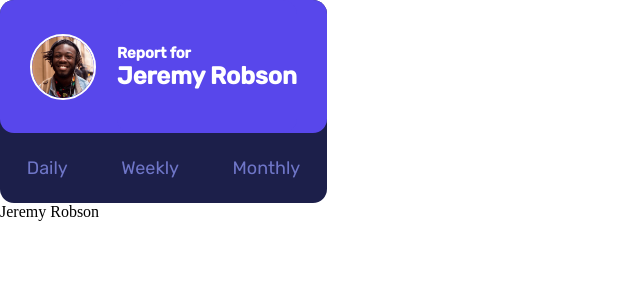
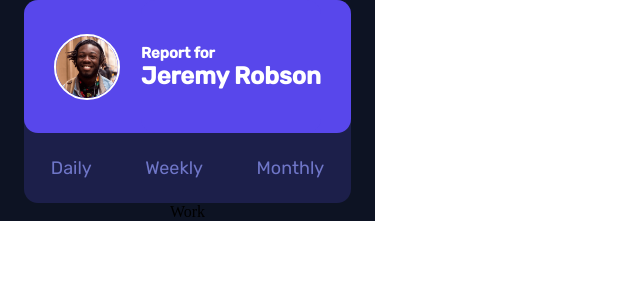
Before and after one commit to evgiur/time-tracker, a React (Create React App) app: page / in a window 1280 px wide. Shown: the top 300 px of the page, without its empty margins (0-640 px from the left). Built offline with nearby package versions, Linux system fonts and the light colour scheme.

Commit message:
scss-edited

```diff
--- a/src/App.js
+++ b/src/App.js
@@ -1,13 +1,13 @@
-import Maincart from "./components/Maincart";
-import Dashboadrcart from "./components/Dashboardcart";
+import Maincard from "./components/Maincard";
+import Dashboadrcard from "./components/Dashboardcard";
 import './scss/app.scss';
 
 export default function App() {
   return (
     <div className="App">
       <body className="body">
-        <Maincart />
-        <Dashboadrcart />
+        <Maincard />
+        <Dashboadrcard />
       </body>
     </div>
   );
--- /dev/null
+++ b/src/components/Dashboardcard.jsx
@@ -0,0 +1,13 @@
+import React from 'react';
+import '../scss/app.scss';
+
+
+export default function Dashboardcard() {
+  return (
+    <div className='dashboard-card'>
+      <div className='period'>
+        Work
+      </div>
+    </div>
+  )
+}
--- a/src/components/Dashboardcart.jsx
+++ /dev/null
@@ -1,9 +0,0 @@
-import React from 'react';
-import '../scss/app-copy.scss';
-
-
-export default function Dashboardcart() {
-  return (
-    <div className='body'>Jeremy Robson</div>
-  )
-}
--- a/src/components/Maincart.jsx
+++ b/src/components/Maincard.jsx
@@ -1,10 +1,10 @@
 import React from 'react';
-import '../scss/app-copy.scss';
+import '../scss/app.scss';
 import avatar from '../assets/images/image-jeremy.png';
 
-export default function Maincart() {
+export default function Maincard() {
   return (
-    <div className='main-cart'>
+    <div className='main-card'>
         <div className='image-container'>
           <img src={avatar} alt="jeremy"></img>
 
--- a/src/scss/app-copy.scss
+++ /dev/null
@@ -1,82 +0,0 @@
-@import "./variables";
-
-// Селектор применяется ко всем элементам
-* {
-    border: 0; // Граница
-    padding: 0; // Внутренние отступы
-    margin: 0; // Внешние отступы
-    box-sizing: border-box; //Ширина и высота элемента включают границы и отступы
-}
-
-.main-cart {
-
-    display: flex;
-    flex-wrap: wrap;
-    width: 327px;
-    height: 203px;
-    flex-direction: row;
-
-    align-items: flex-start;
-    border-radius: 14px;
-    background-color: $darkBlue;
-
-    font-family: $rubik;
-    color: white;
-
-
-    .image-container {
-        display: flex;
-        flex: 1;
-        justify-content: center;
-        flex-direction: row;
-        align-items: center;
-        background-color: $blue;
-        border-radius: 14px;
-        height: 133px;
-        gap: 21px;
-
-        img {
-
-            border: 2px solid white;
-            border-radius: 50%;
-            width: 66px;
-            height: 66px;
-        }
-
-        header {
-            display: flex;
-            height: 100%;
-            flex-direction: column;
-            justify-content: center;
-            background-color: $blue;
-            border-radius: 14px;
-            font-size: 24px;
-            h1 {
-                font-size: 15px;
-            }
-
-            h2 {
-                font-size: 24px;
-            }
-        }
-
-    }
-
-    .buttons {
-        width: 100%;
-        display: flex;
-        justify-content: space-around;
-        align-items: center;
-        button {
-            background-color: $darkBlue;
-            font-family: $rubik;
-            color: $desaturatedBlue;
-            font-size: 18px;
-            cursor: pointer;
-            &:hover {
-                color: white;
-            }
-        }
-    }
-
-}
--- a/src/scss/app.scss
+++ b/src/scss/app.scss
@@ -1,38 +1,59 @@
 @import "./variables";
 
+// Селектор применяется ко всем элементам
 * {
-    margin: 0;
-    padding: 0;
-    box-sizing: border-box;
+    border: 0; // Граница
+    padding: 0; // Внутренние отступы
+    margin: 0; // Внешние отступы
+    box-sizing: border-box; //Ширина и высота элемента включают границы и отступы
 }
 
 .body {
-
-    background-color: $white
+    display: flex;
+    align-items: center;
+    flex-direction: column;
+    width: 375px;
+    background-color: $background;
 }
 
-.main-cart-background {
+.main-card {
+    display: flex;
+    flex-wrap: wrap;
+    width: 327px;
+    height: 203px;
+    flex-direction: row;
+    align-items: flex-start;
+    border-radius: 14px;
+    background-color: $darkBlue;
     font-family: $rubik;
     color: white;
-    position: absolute;
-    z-index: 2;
 
     .image-container {
         display: flex;
+        flex: 1;
         justify-content: center;
+        flex-direction: row;
         align-items: center;
+        background-color: $blue;
+        border-radius: 14px;
+        height: 133px;
+        gap: 21px;
 
         img {
-          min-width: 66px;
-          min-height: 66px;
-          width: 50%;  // Адаптивная ширина, изображение будет увеличиваться при изменении масштаба страницы
-          height: auto;  // Высота будет автоматически подстраиваться, сохраняя пропорции изображения
-          max-width: 100%;  // Изображение не будет превышать ширину родительского элемента
+            border: 2px solid white;
+            border-radius: 50%;
+            width: 66px;
+            height: 66px;
         }
-    }
+
         header {
-        font-weight: 300;
-
+            display: flex;
+            height: 100%;
+            flex-direction: column;
+            justify-content: center;
+            background-color: $blue;
+            border-radius: 14px;
+            font-size: 24px;
             h1 {
                 font-size: 15px;
             }
@@ -42,39 +63,27 @@
             }
         }
 
-    color: $white;
-    display: flex;
-    flex-wrap: wrap;
-    justify-content: center;
-    min-width: 327px;
-    min-height: 133px;
-    border-radius: 14px;
-    background-color: $blue;
-    font-size: 24px;
     }
 
-.tabs {
+    .buttons {
+        width: 100%;
         display: flex;
-    flex: 1;
-    flex-wrap: wrap;
-    gap: 10px;
-    justify-content: center;
-    min-width: 327px;
-    min-height: 133px;
-    border-radius: 14px;
-    background-color: $veryDarkBlue;
-    z-index: 1;
+        justify-content: space-around;
+        align-items: center;
         button {
-        display: inherit;
-        flex-wrap: inherit;
-        align-items: flex-end;
-        align-content: center;
-        justify-content: space-between;
-        border: 0;
-        padding: 0;
-        margin: 0;
-        color: inherit;
-        background-color: inherit;
+            background-color: $darkBlue;
+            font-family: $rubik;
+            color: $desaturatedBlue;
+            font-size: 18px;
             cursor: pointer;
+            &:hover {
+                color: white;
             }
         }
+    }
+
+}
+
+.dashboard-card {
+    display: flex;
+}
```
Lines whose indentation alone changed are shown as unchanged.
